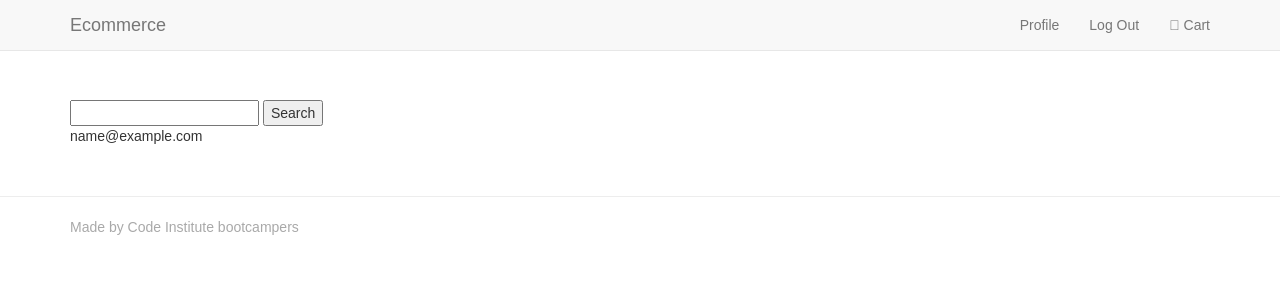
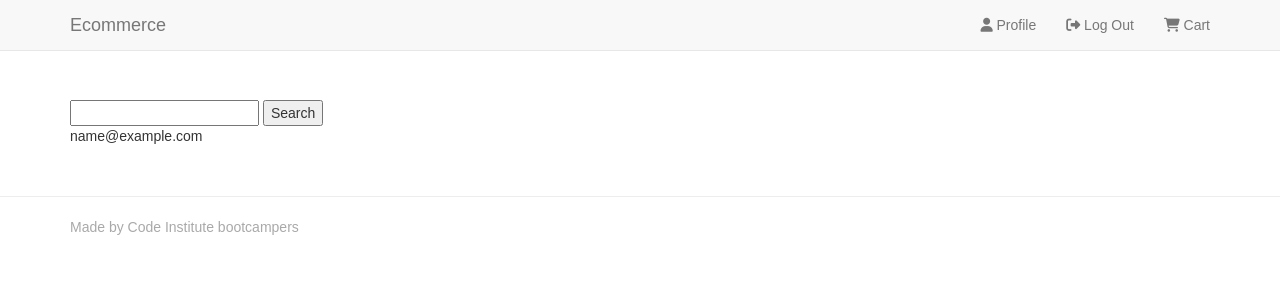
Before and after one commit to romangrubic/e-commerce, a Django app: page /accounts/profile/ in a window 1280 px wide. Shown: the top 300 px of the page. Run offline with Django 3.2, Linux system fonts and the light colour scheme; the visitor is signed in with stand-in values (Sample User, id 1); data comes from the database, SQL or seed files in the repository; some libraries are stand-ins or nearby versions.

Commit message:
working e-commerce site

```diff
--- a/requirements.txt
+++ b/requirements.txt
@@ -1,11 +1,17 @@
+boto3==1.12.19
+botocore==1.15.19
 chardet==3.0.4
 dj-database-url==0.5.0
 Django==1.11.29
 django-forms-bootstrap==3.1.0
+django-storages==1.9.1
+docutils==0.15.2
 idna==2.9
+jmespath==0.9.5
 Pillow==7.0.0
 psycopg2==2.8.4
 pytz==2019.3
 requests==2.23.0
+s3transfer==0.3.3
 stripe==2.43.0
 urllib3==1.25.8
--- a/templates/base.html
+++ b/templates/base.html
@@ -7,8 +7,9 @@
     <meta http-equiv="X-UA-Compatible" content="ie=edge">
     <title>Ecommerce</title>
     <link rel="stylesheet" href="https://cdnjs.cloudflare.com/ajax/libs/bootswatch/3.3.7/cerulean/bootstrap.min.css">
-    <link rel="stylesheet" href="{% static 'font-awesome/css/fontawesome.min.css' %}">
+    <link rel="stylesheet" href="{% static 'font-awesome/css/fontawesome.css' %}">
     <link rel="stylesheet" href="{% static 'css/custom.css' %}">
+    <script src="https://kit.fontawesome.com/41a908fb89.js" crossorigin="anonymous"></script>
     <script src="https://cdnjs.cloudflare.com/ajax/libs/jquery/3.2.1/jquery.min.js"></script>
     <script src="https://cdnjs.cloudflare.com/ajax/libs/twitter-bootstrap/3.3.7/js/bootstrap.min.js"></script>
     {% block head_js %}
@@ -30,11 +31,11 @@
             <div id="navbar" class="navbar-collapse collapse">
                 <ul class="nav navbar-nav navbar-right">
                     {% if user.is_authenticated %}
-                        <li><a href="{% url 'profile' %}">Profile</a></li>
-                        <li><a href="{% url 'logout' %}">Log Out</a></li>
+                        <li><a href="{% url 'profile' %}"><i class="fa fa-user"></i> Profile</a></li>
+                        <li><a href="{% url 'logout' %}"><i class="fa fa-sign-out"></i> Log Out</a></li>
                     {%  else %}
-                        <li><a href="{% url 'registration' %}">Register</a></li>
-                        <li><a href="{% url 'login' %}">Log In</a></li>
+                        <li><a href="{% url 'registration' %}"><i class="fa fa-user-plus"></i> Register</a></li>
+                        <li><a href="{% url 'login' %}"><i class="fa fa-sign-in-alt"></i> Log In</a></li>
                     {% endif %}
                     <li>
                         <a href="{% url 'view_cart' %}">
```
Also changed, not shown: 1 other file.
